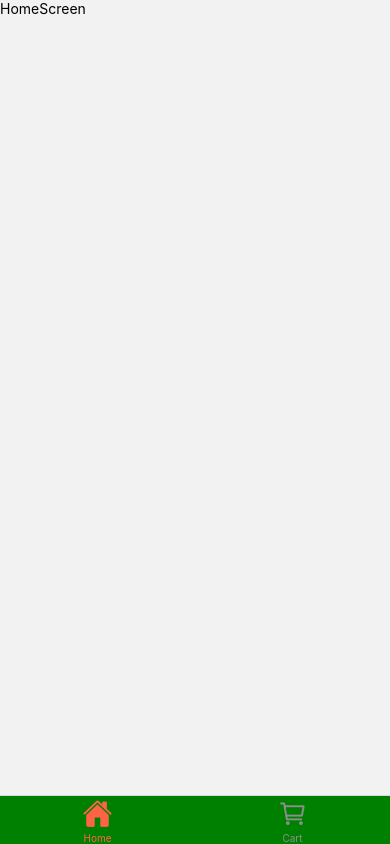
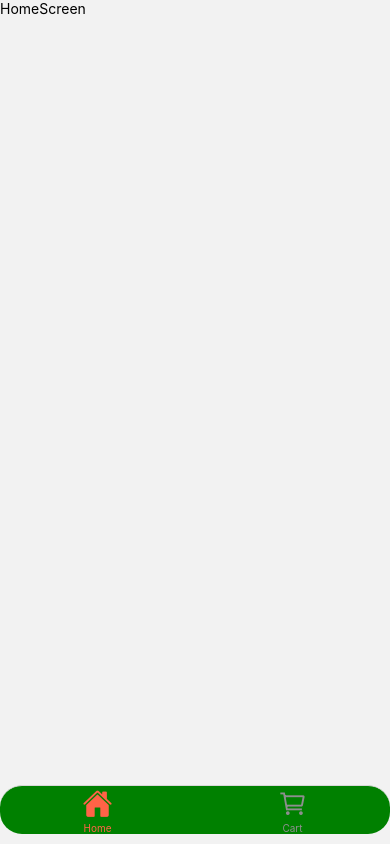
Before and after one commit to SammyMureithi/RN-DrinksApp, a React Native app: screen / in a window 390 px wide. Built offline with nearby package versions, Linux system fonts and the light colour scheme.

Commit message:
Drinks app

```diff
--- a/App.js
+++ b/App.js
@@ -21,7 +21,7 @@ export default function App() {
           return <Ionicons name={iconName} color={color} size={30}/>
         },
         tabBarActiveTintColor: "tomato",
-        tabBarStyle:{backgroundColor:"green"}
+        tabBarStyle:{backgroundColor:"green",borderRadius:22,marginBottom:10,position:"absolute"}
       })}>
         <BottomTab.Screen name='Home' component={HomeScreen} options={{ headerShown:false}} />
         <BottomTab.Screen name='Cart' component={CartScreen} options={{ headerShown:false}} />
```
